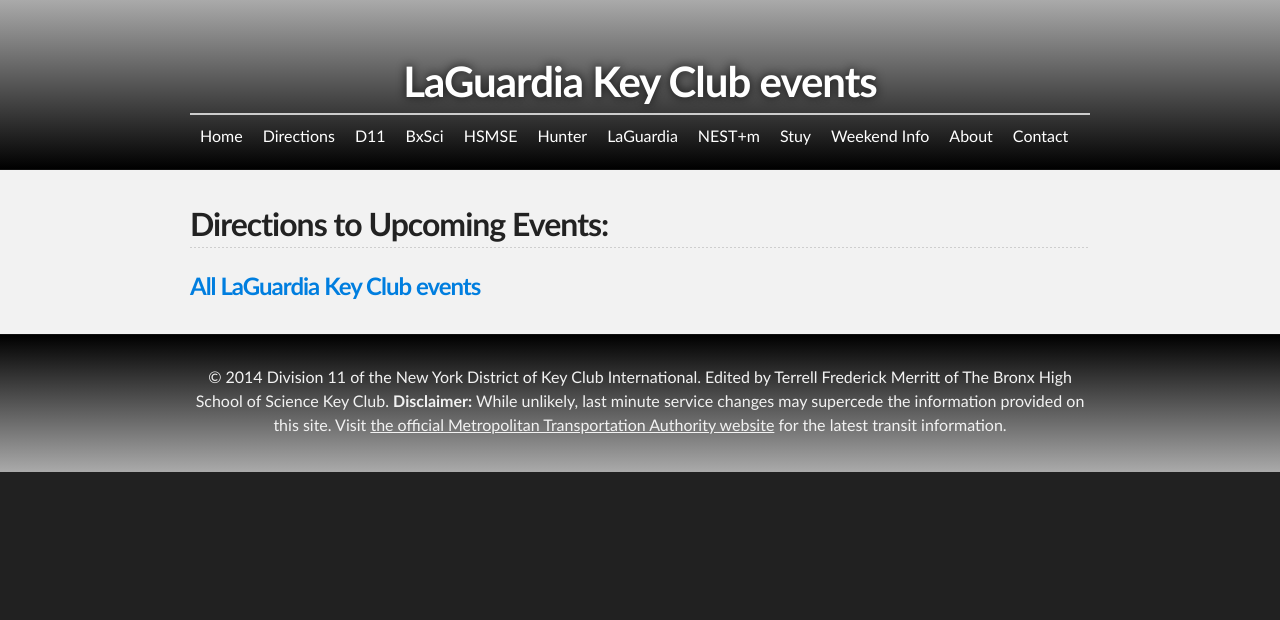
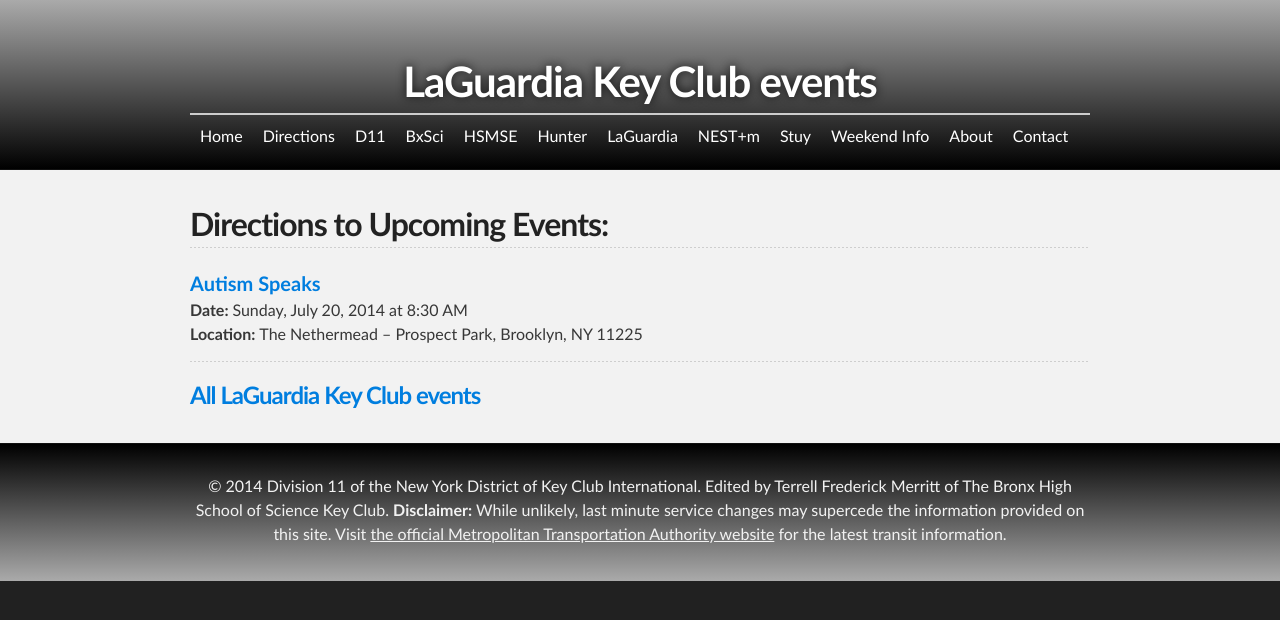
Before and after one commit to d11directions/d11directions.github.io, a Jekyll site: the page built from lag/index.html, in a window 1280 px wide. Shown: the top 620 px of the page. Built offline with Jekyll 4.4.1, drawn with Linux system fonts in a browser that asks for light colours.

Commit message:
Update Autism Walk - add lag, fix title

```diff
--- a/_posts/2014-07-20-Brooklyn_Walk_For_Autism.html
+++ b/_posts/2014-07-20-Autism_Speaks.html
@@ -1,8 +1,8 @@
 ---
 layout: direction
-title: Brooklyn Walk for Autism
-for: Stuyvesant &amp; Bronx Science Key Club
-tags: [stuy, bxsci]
+title: Autism Speaks
+for: Stuyvesant, LaGuardia, &amp; Bronx Science Key Club
+tags: [stuy, lag, bxsci]
 time: Sunday, July 20, 2014 at 8:30 AM
 location: The Nethermead &ndash; Prospect Park, Brooklyn, NY 11225
 nearest-stations:
@@ -22,4 +22,5 @@ changes-brief:
     - <img src="/img/F.png" alt="(F)"> Coney Island-bound trains run via the <img src="/img/A.png" alt="(A)"> from W 4 St to Jay St&ndash;MetroTech.
 changes-ext: http://travel.mtanyct.info/serviceadvisory/routeStatusResult.aspx?tag=ALL&date=07/20/2014&time=&method=getstatus4
 gmap: https://maps.google.com/maps?f=d&amp;source=s_d&amp;saddr=&amp;daddr=The+Nethermead,+Brooklyn,+NY+11225&amp;hl=en&amp;geocode=FStvbAId_FCX-ylxWULvEFvCiTEk-U0vQGQ0_Q&amp;sll=40.660779,-73.969412&amp;sspn=0.007496,0.016512&amp;dirflg=r&amp;ttype=arr&amp;date=07%2F20%2F14&amp;time=8:20am&amp;noexp=0&amp;noal=0&amp;sort=def&amp;mra=ls&amp;ie=UTF8&amp;t=m&amp;start=0&amp;ll=40.660779,-73.969412&amp;spn=0.007496,0.016512
+redirect-from: /2014/07/20/Brooklyn_Walk_For_Autism/
 ---
```
